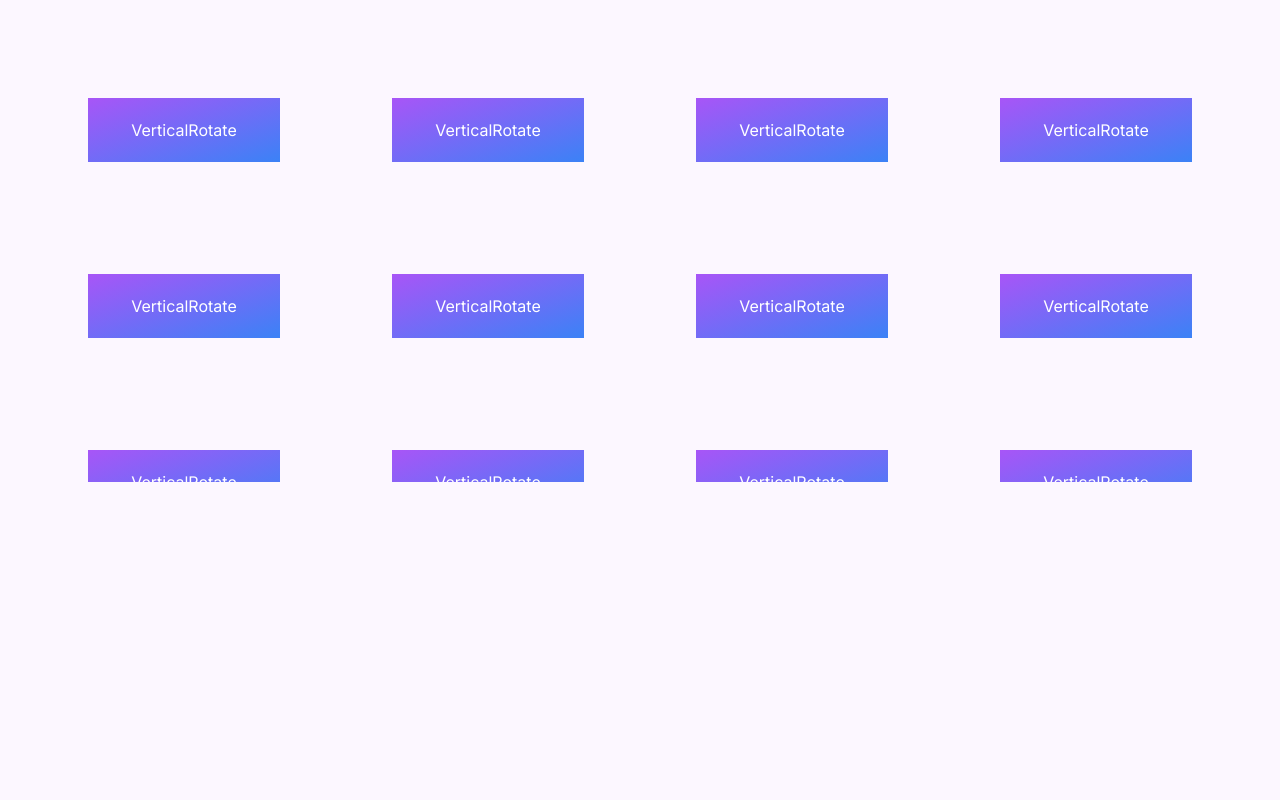
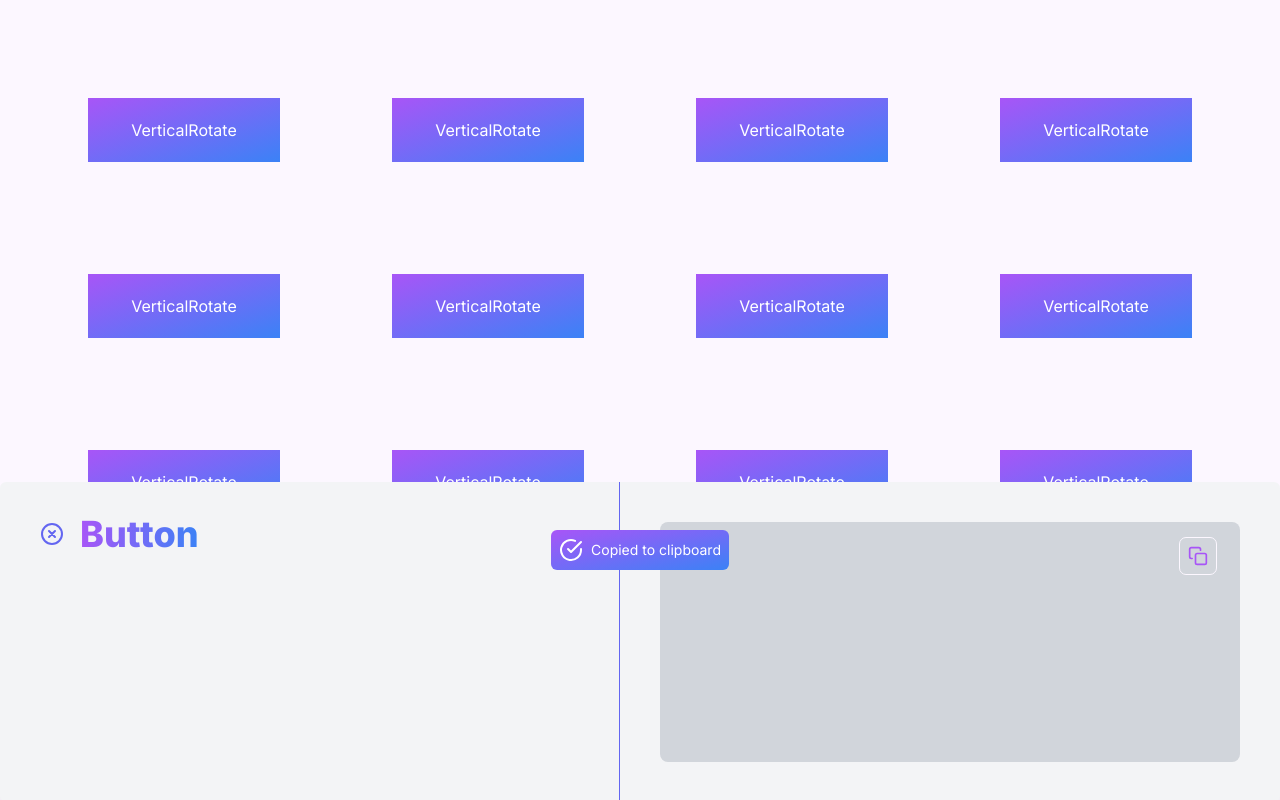
Before and after one commit to sg4bb/cntrlvuttons-web, a Next.js app: page / in a window 1280 px wide. Shown: the part 318-1118 px from the top of the page. Before the commit the page ends 800 px from the top, so only its background shows below. Built offline with nearby package versions, Linux system fonts and the light colour scheme.

Commit message:
Slide changes and the copy snippet utilitie

```diff
--- a/src/app/layout.jsx
+++ b/src/app/layout.jsx
@@ -18,7 +18,7 @@ export default function RootLayout({ children }) {
   return (
     <html lang="en" className="dark">
       <body
-        className={`bg-secondary dark:bg-primary overflow-x-hidden overflow-y-scroll lg:overflow-y-hidden ${inter.className}`}
+        className={`bg-secondary dark:bg-primary overflow-x-hidden overflow-y-scroll md:overflow-y-hidden ${inter.className}`}
       >
         <SearchProvider>
           <Navbar />
--- a/src/components/ButtonList.jsx
+++ b/src/components/ButtonList.jsx
@@ -8,9 +8,11 @@ import { buttonlist } from "@/mocks/buttonlist.js";
 
 // 🌿 context
 import { useSearchContext } from "@/context/SearchProvider";
-import { useButtonContext } from "@/context/SelectProvider";
+import { useButtonContext, useSlideContext } from "@/context/SelectProvider";
 
 const ButtonList = () => {
+  const slideContext = useSlideContext();
+
   const selectButton = useButtonContext();
 
   const currentSearch = useSearchContext();
@@ -21,12 +23,12 @@ const ButtonList = () => {
 
   return (
     <>
-      <h2 className="text-center text-1xl lg:text-4xl font-extrabold text-transparent bg-clip-text bg-gradient-to-r from-purple-500 to-blue-500 dark:from-emerald-400 dark:to-sky-700">
+      <h2 className="text-center text-1xl lg:text-4xl font-extrabold text-transparent bg-clip-text bg-gradient-to-br from-purple-500 to-blue-500 dark:from-emerald-400 dark:to-sky-700">
         {buttonList.length > 0 ? "Tap a button!" : "Oops! Button not found"}
       </h2>
       <section
         className={`h-[20vh] md:h-[22vh] ${
-          selectButton ? "lg:h-[30vh]" : "lg:h-[70vh]"
+          slideContext ? "lg:h-[30vh] duration-500" : "lg:h-[70vh] duration-500"
         } overflow-y-scroll overflow-x-hidden mx-2 md:mx-7 lg:mx-14 xl:mx-27 2xl:mx-56 px-12 md:px-8 lg:px-auto xl:px-auto 2xl:px-12`}
       >
         <div
--- a/src/components/Navbar.jsx
+++ b/src/components/Navbar.jsx
@@ -73,7 +73,7 @@ const Navbar = () => {
         <div className="container mx-auto flex justify-between items-center py-2 px-5">
           <Link
             href="/"
-            className="flex flex-nowrap title-font font-medium items-center text-gray-900 md:mb-0 hover:scale-110 duration-300"
+            className="flex flex-nowrap title-font font-medium items-center text-gray-900 md:mb-0"
           >
             <KCapLogo
               width={40}
@@ -107,7 +107,7 @@ const Navbar = () => {
                 href="/contact"
                 className={`peer text-center mx-4 text-sm duration-300`}
               >
-                Contact with us
+                Contact
               </Link>
             </nav>
 
@@ -158,7 +158,7 @@ const Navbar = () => {
                       : ""
                   }`}
                 >
-                  Contact with us
+                  Contact
                 </Link>
               </div>
 
--- /dev/null
+++ b/src/components/Notification.jsx
@@ -0,0 +1,19 @@
+"use client";
+
+// ✨ assets
+import CheckIcon from "@/components/icons/CheckIcon.jsx";
+
+const Notification = ({ isCopy }) => {
+  return (
+    <div
+      className={`hidden lg:flex absolute top-[100%] left-1/2 -translate-x-1/2 ${
+        isCopy ? "-translate-y-36 lg:-translate-y-28" : "-translate-y-0"
+      } duration-500 z-50 flex items-center justify-center space-x-2 bg-gradient-to-br from-purple-500 to-blue-500 dark:from-emerald-400 dark:to-sky-700 max-w-[180px] p-2 rounded-md`}
+    >
+      <CheckIcon className="stroke-white" />{" "}
+      <h2 className="text-white text-sm">Copied to clipboard</h2>
+    </div>
+  );
+};
+
+export default Notification;
--- a/src/components/SearchInputDesktop.jsx
+++ b/src/components/SearchInputDesktop.jsx
@@ -31,7 +31,7 @@ const SearchInputDesktop = () => {
         type="text"
         value={currentSearch}
         placeholder="Search a button"
-        className="p-2 bg-transparent hover:ring-2 rounded hover:ring-gray-300 focus:ring-0 w-[250px] duration-300"
+        className="p-2 bg-transparent hover:ring-2 rounded hover:ring-gray-300 focus:outline-1 focus:outline-gray-300 focus:ring-0 w-[250px] duration-300"
         onChange={(e) =>
           setControlSearch(e.target.value.toLocaleLowerCase().trim())
         }
--- a/src/components/ShowSnipet.jsx
+++ b/src/components/ShowSnipet.jsx
@@ -1,40 +1,80 @@
 "use client";
 
-import { Source_Code_Pro } from "next/font/google";
+import { useEffect, useState } from "react";
 
-const sourceCodePro = Source_Code_Pro({ subsets: ["latin"] });
+import { Fira_Code } from "next/font/google";
+const firaCode = Fira_Code({ subsets: ["latin"] });
 
 // 🌿 context
 import {
   useButtonContext,
-  useButtonClearContext,
+  useSlideContext,
+  useSlideUpdateContext,
 } from "@/context/SelectProvider";
 
 // ✨ assets
-import CloseIcon from "@/components/icons/CloseIcon";
-import CircleXIcon from "./icons/CircleXIcon";
-import ButtonItem from "./ButtonItem";
-import KCapLogo from "./icons/KCapLogo";
+import CircleXIcon from "@/components/icons/CircleXIcon.jsx";
+import ButtonItem from "@/components/ButtonItem.jsx";
+import CopyIcon from "@/components/icons/CopyIcon.jsx";
+import CheckIcon from "@/components/icons/CheckIcon.jsx";
 
 // 📃 mocks
 import { buttonlist } from "@/mocks/buttonlist.js";
 
+// 🧩 components
+import Notification from "@/components/Notification.jsx";
+
 const ShowSnipet = () => {
+  const slideContext = useSlideContext();
+  const updateSlideContext = useSlideUpdateContext();
+
   const buttonSelected = useButtonContext();
-  const buttonClear = useButtonClearContext();
 
   const buttonList = buttonlist;
 
   const showedButton = buttonList.filter((e) => e.name === buttonSelected);
 
+  /**
+   * control variables
+   */
+  const [clipControl, setClipControl] = useState(false);
+
+  const [showControl, setShowControl] = useState(false);
+
+  useEffect(() => {
+    setClipControl(false);
+
+    setTimeout(() => {
+      buttonSelected ? setShowControl(true) : setShowControl(false);
+    }, 50);
+  }, [buttonSelected]);
+
+  /**
+   * Utilities
+   */
+
+  const CopyButton = () => {
+    navigator.clipboard.writeText(showedButton[0]?.snippet);
+    setClipControl(true);
+
+    setTimeout(() => {
+      setClipControl(false);
+    }, 1000);
+  };
+
   return (
     <>
-      <div className={`${buttonSelected ? "block" : "block lg:hidden"}`}>
-        <div className="bg-gray-50 dark:bg-[#2c3147] block md:flex justify-around md:divide-x md:divide-indigo-500 md:dark:divide-emerald-400 static lg:absolute rounded-md shadow-lg dark:shadow-none lg:shadow-none lg:rounded-none top-[60%] w-auto lg:w-full h-auto md:h-[300px] lg:h-[40%] z-0 lg:z-10 mx-7 lg:mx-auto">
+      <div className="block">
+        {slideContext}
+        <div
+          className={`bg-gray-100 dark:bg-[#2c3147] block md:flex justify-around md:divide-x md:divide-indigo-500 md:dark:divide-emerald-400 static lg:absolute top-[100%] rounded-md shadow-lg dark:shadow-none lg:shadow-none lg:rounded-none ${
+            slideContext ? "lg:-translate-y-full" : "lg:-translate-y-0"
+          } lg:duration-500 w-auto lg:w-full h-auto md:h-[300px] lg:h-[40%] z-0 lg:z-10 mx-7 lg:mx-auto`}
+        >
           <div className="hidden relative md:flex flex-col w-full justify-center items-center gap-12 text-black dark:text-white">
             <button
-              className="absolute top-10 left-10 hover:scale-125 duration-300"
-              onClick={buttonClear}
+              className="absolute top-10 left-10 duration-300"
+              onClick={updateSlideContext}
             >
               <span>
                 <CircleXIcon className="stroke-indigo-500 dark:stroke-emerald-400 hover:stroke-indigo-400 dark:hover:stroke-emerald-300" />
@@ -42,21 +82,47 @@ const ShowSnipet = () => {
             </button>
 
             <h2 className="absolute top-10 lg:top-8 left-20 text-1xl lg:text-4xl font-extrabold text-transparent bg-clip-text bg-gradient-to-r from-purple-500 to-blue-500 dark:from-emerald-400 dark:to-sky-700">
-              {showedButton[0]?.name}
+              {showedButton[0]?.name || "Button"}
             </h2>
 
             <ButtonItem button={showedButton[0]} scale="100" />
           </div>
 
-          <div className="p-2 md:p-4 lg:p-10 w-full block mx-auto">
+          <div className="relative p-2 md:p-4 lg:p-10 w-full block mx-auto">
             <div
-              className={`overflow-y-scroll bg-gray-300 dark:bg-primary rounded-lg h-[200px] md:h-full px-8 text-xs code ${sourceCodePro.className} text-purple-500 font-semibold dark:text-emerald-400`}
+              className={`overflow-y-scroll bg-gray-300 dark:bg-primary rounded-lg h-[230px] lg:h-full px-8 text-xs code ${firaCode.className} font-semibold text-purple-500 dark:text-emerald-500`}
             >
-              {showedButton[0]?.snippet}
+              {showedButton[0]?.snippet || " "}
             </div>
+
+            <button
+              className="mt-2 lg:mt-auto flex items-center justify-center space-x-5 lg:block w-full lg:w-auto static lg:absolute lg:right-16 lg:top-14 outline outline-1 outline-secondary dark:outline-[#353a52] py-2 px-2 rounded-md bg-gray-300 dark:bg-primary hover:bg-secondary dark:hover:bg-[#2c3147]"
+              onClick={CopyButton}
+            >
+              {clipControl ? (
+                <>
+                  <CheckIcon className="stroke-purple-500 dark:stroke-emerald-400" />{" "}
+                  <h2 className="text-purple-500 dark:text-emerald-400 text-sm">
+                    Copied!
+                  </h2>
+                </>
+              ) : (
+                <>
+                  <CopyIcon
+                    className={`stroke-purple-500 dark:stroke-emerald-400`}
+                  />
+
+                  <h2 className="block lg:hidden text-sm font-medium text-purple-500 dark:text-emerald-400">
+                    Copy to the clipboard
+                  </h2>
+                </>
+              )}
+            </button>
           </div>
         </div>
       </div>
+
+      <Notification isCopy={clipControl} />
     </>
   );
 };
--- /dev/null
+++ b/src/components/icons/CheckIcon.jsx
@@ -0,0 +1,18 @@
+const CheckIcon = (props) => (
+  <svg
+    xmlns="http://www.w3.org/2000/svg"
+    width={24}
+    height={24}
+    fill="none"
+    stroke="currentColor"
+    strokeLinecap="round"
+    strokeLinejoin="round"
+    strokeWidth={2}
+    className="feather feather-check-circle"
+    {...props}
+  >
+    <path d="M22 11.08V12a10 10 0 1 1-5.93-9.14" />
+    <path d="M22 4 12 14.01l-3-3" />
+  </svg>
+);
+export default CheckIcon;
--- /dev/null
+++ b/src/components/icons/CopyIcon.jsx
@@ -0,0 +1,19 @@
+const CopyIcon = (props) => (
+  <svg
+    xmlns="http://www.w3.org/2000/svg"
+    width={20}
+    height={20}
+    fill="none"
+    stroke="currentColor"
+    strokeLinecap="round"
+    strokeLinejoin="round"
+    strokeWidth={2}
+    className="feather feather-copy"
+    viewBox="0 0 24 24"
+    {...props}
+  >
+    <rect width={13} height={13} x={9} y={9} rx={2} ry={2} />
+    <path d="M5 15H4a2 2 0 0 1-2-2V4a2 2 0 0 1 2-2h9a2 2 0 0 1 2 2v1" />
+  </svg>
+);
+export default CopyIcon;
--- a/src/context/SelectProvider.jsx
+++ b/src/context/SelectProvider.jsx
@@ -1,11 +1,13 @@
 "use client";
 
-import { createContext, useContext, useState } from "react";
+import { createContext, useContext, useEffect, useState } from "react";
 
 const buttonContext = createContext();
 const buttonUpdateContext = createContext();
-const buttonClearContext = createContext();
+const slideContext = createContext();
+const slideUpdateContext = createContext();
 
+// 🌿
 export function useButtonContext() {
   return useContext(buttonContext);
 }
@@ -14,28 +16,38 @@ export function useButtonUpdateContext() {
   return useContext(buttonUpdateContext);
 }
 
-export function useButtonClearContext() {
-  return useContext(buttonClearContext);
+export function useSlideContext() {
+  return useContext(slideContext);
 }
 
+export function useSlideUpdateContext() {
+  return useContext(slideUpdateContext);
+}
+
+// 🧠
 export function SelectProvider(props) {
   const [selectButton, setSelectButton] = useState(null);
 
   const updateSelectButton = (button) => {
     setSelectButton(button);
+    setSlideControl(true);
   };
 
-  const clearSelectButton = () => {
-    setSelectButton(null);
+  const [slideControl, setSlideControl] = useState(false);
+
+  const handleSlide = () => {
+    setSlideControl(false);
   };
 
   return (
-    <buttonContext.Provider value={selectButton}>
-      <buttonUpdateContext.Provider value={updateSelectButton}>
-        <buttonClearContext.Provider value={clearSelectButton}>
-          {props.children}
-        </buttonClearContext.Provider>
-      </buttonUpdateContext.Provider>
-    </buttonContext.Provider>
+    <slideContext.Provider value={slideControl}>
+      <slideUpdateContext.Provider value={handleSlide}>
+        <buttonContext.Provider value={selectButton}>
+          <buttonUpdateContext.Provider value={updateSelectButton}>
+            {props.children}
+          </buttonUpdateContext.Provider>
+        </buttonContext.Provider>
+      </slideUpdateContext.Provider>
+    </slideContext.Provider>
   );
 }
```
